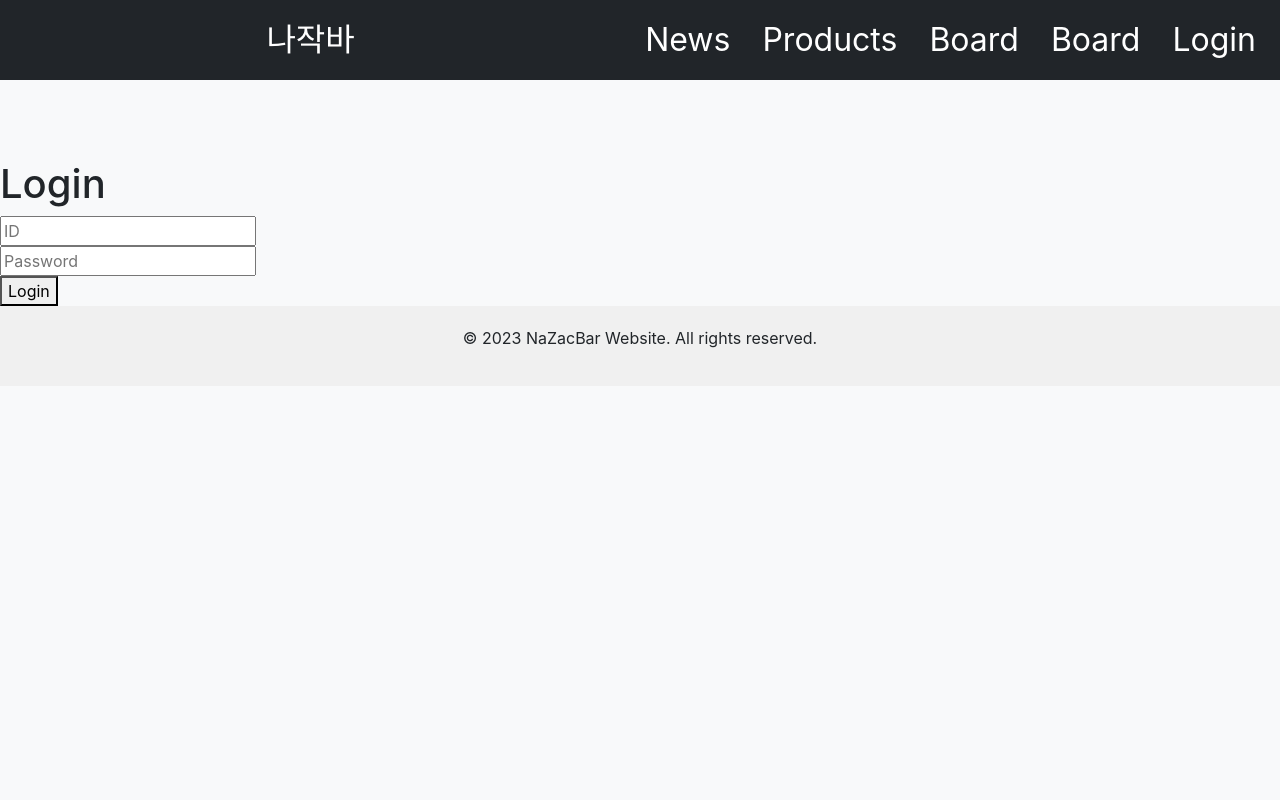
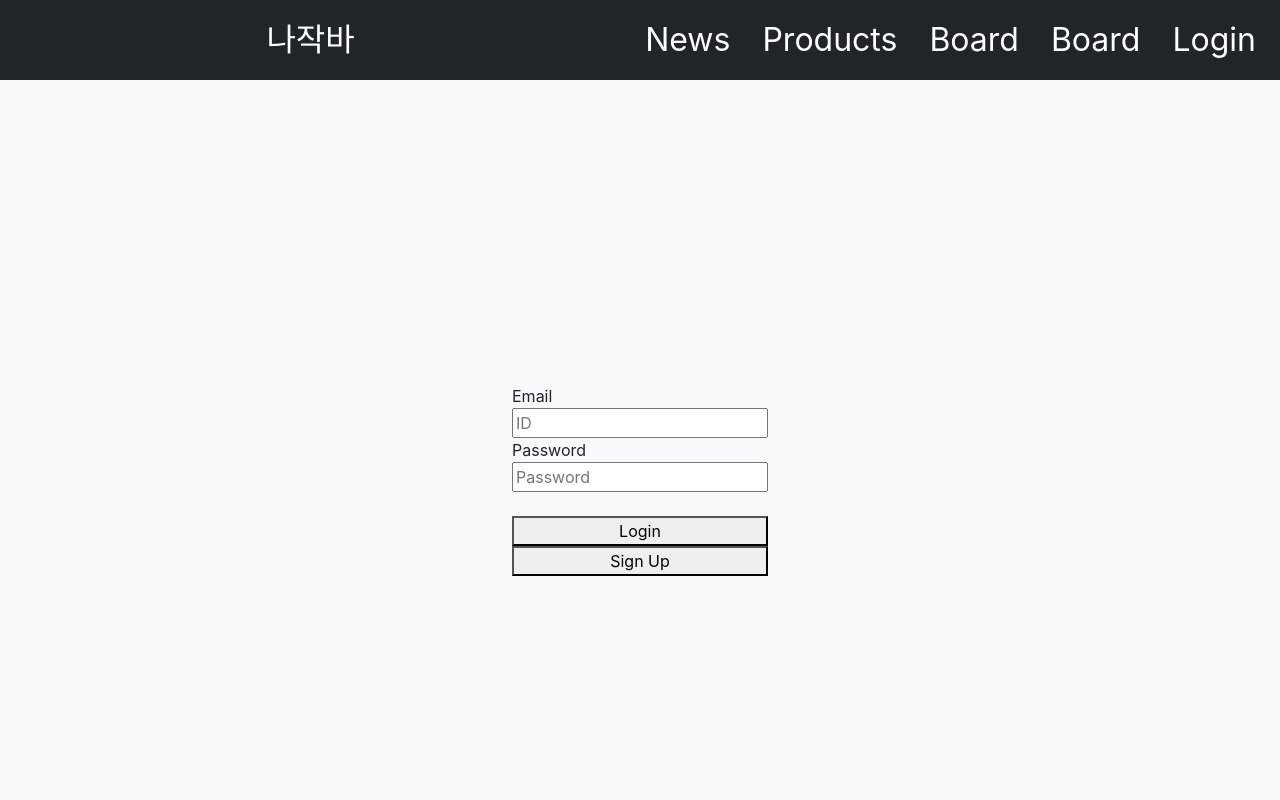
Before and after one commit to DongkwanKim00/NaZacBar, a React (Create React App) app in the folder nazacbar/: page /login in a window 1280 px wide. Shown: the top 800 px of the page. Built offline with nearby package versions, Linux system fonts and the light colour scheme; the HTML template or start-up script is replaced by a standard one; what react-native would draw is missing.

Commit message:
Woo
login, signup

```diff
--- a/nazacbar/package.json
+++ b/nazacbar/package.json
@@ -15,6 +15,7 @@
     "react-native": "^0.71.7",
     "react-native-hyperlink": "^0.0.22",
     "react-native-web": "^0.19.1",
+    "react-redux": "^8.0.5",
     "react-router-dom": "^6.11.0",
     "react-scripts": "5.0.1",
     "styled-components": "^5.3.10",
@@ -46,7 +47,6 @@
     ]
   },
   "options": {
-    "proxy": "https://localhost:8081"
+    "proxy": "https://localhost:8084"
   }
-
 }
--- a/nazacbar/src/App.js
+++ b/nazacbar/src/App.js
@@ -17,7 +17,6 @@ import { useState, useEffect } from "react";
 
 
 //12351
-
 
 function App() {
 
@@ -39,6 +38,10 @@ function App() {
           <Route exact path="/board/detail/:id" element={<BoardDetail />} />
 
           <Route path="login" element={<Login />} />
+
+
+
+
           <Route path="*" element={<NoPage />} />
         </Route>
       </Routes>
--- a/nazacbar/src/components/TopBar.js
+++ b/nazacbar/src/components/TopBar.js
@@ -1,6 +1,9 @@
 import React from "react";
 import { Navbar, Nav, Form, FormControl } from "react-bootstrap";
 import "../index.css";
+
+var log_name="Login"
+var log_href="/login"
 
 const Topbar = () => {
     return (
@@ -15,7 +18,7 @@ const Topbar = () => {
               <Nav.Link href="/boardlist">Board</Nav.Link>
 
               <Nav.Link href="/board">Board</Nav.Link>
-              <Nav.Link href="/login">Login</Nav.Link>
+              <Nav.Link href={log_href}>{log_name}</Nav.Link>
 
             </Nav>
           </Navbar.Collapse>
--- a/nazacbar/src/pages/Login.js
+++ b/nazacbar/src/pages/Login.js
@@ -1,50 +1,62 @@
-import React, { useState, useEffect } from 'react';
+import React, { useState, useEffect, Component } from 'react';
 import axios from 'axios';
-
+import Topbar from '../components/TopBar';
+import SignUp from './SignUp';
 
 const Login = () =>{
-    const [inputId, setInputId] = useState('')
+    const baseUrl = "http://localhost:8084";
+    const [inputMail, setInputMail] = useState('')
     const [inputPw, setInputPw] = useState('')
+    const [user, setUser] = useState([]);
 
-	// input data 의 변화가 있을 때마다 value 값을 변경해서 useState 해준다
-    const handleInputId = (e) => {
-        setInputId(e.target.value)
+    const [showSignUp, setShowSignUp] = useState(false);
+
+    const handleInputMail = (e) => {
+        setInputMail(e.target.value)
     }
 
     const handleInputPw = (e) => {
         setInputPw(e.target.value)
     }
 
-	// login 버튼 클릭 이벤트
-    const onClickLogin = () => {
-        console.log('click login',inputId,inputPw)
+    async function onClickLogin(){
+        axios.get(`${baseUrl}/api/user/${inputMail}`).then((response) => setUser(response.data))
+
+        if(user.password!==inputPw){
+            console.log("NO")
+            alert("find not user information")
+        }else {
+            Topbar.log_name="user : "+user.name
+            console.log(Topbar.log_name)
+            alert("login")
+        }
     }
-    /*
-	// 페이지 렌더링 후 가장 처음 호출되는 함수
-    useEffect(() => {
-        axios.get('/user_inform/login')
-        .then(res => console.log(res))
-        .catch()
-    },
-    // 페이지 호출 후 처음 한번만 호출될 수 있도록 [] 추가
-    [])
-    */
+
+    function onClickSignUp() {
+        setShowSignUp(true);
+    }
+
+    function onCloseSignUp() {
+        setShowSignUp(false);
+    }
+
     return(
-        <form style={{ marginTop: '80px' }}>
-
-        <div>
-            <h1>Login</h1>
-            <div>
-                <input type='text' name='input_id' value={inputId} onChange={handleInputId} placeholder="ID"/>
-            </div>
-            <div>
-                <input type='password' name='input_pw' value={inputPw} onChange={handleInputPw} placeholder="Password"/>
-            </div>
-            <div>
+        <div style={{
+            display: 'flex', justifyContent: 'center', alignItems: 'center',
+            width: '100%', height: '100vh'
+            }}>
+            <form style={{ display: 'flex', flexDirection: 'column'}}
+            >
+                <label>Email</label>
+                <input type='email' value={inputMail} onChange={handleInputMail} placeholder="ID"/>
+                <label>Password</label>
+                <input type='password' value={inputPw} onChange={handleInputPw} placeholder="Password"/>
+                <br />
                 <button type='button' onClick={onClickLogin}>Login</button>
-            </div>
+                <button type='button' onClick={onClickSignUp}>Sign Up</button>
+            </form>
+            {showSignUp && <SignUp onClose={onCloseSignUp} />}
         </div>
-        </form>
     )
 }
 
--- /dev/null
+++ b/nazacbar/src/pages/SignUp.js
@@ -0,0 +1,74 @@
+import React, { useState } from 'react';
+import axios from 'axios';
+
+const SignUp = () => {
+  const [name, setName] = useState('');
+  const [mail, setEmail] = useState('');
+  const [password, setPassword] = useState('');
+  const [age, setAge] = useState('');
+
+  const baseUrl = "http://localhost:8084";
+
+  const handleNameChange = (e) => {
+    setName(e.target.value);
+  };
+
+  const handleEmailChange = (e) => {
+    setEmail(e.target.value);
+  };
+
+  const handlePasswordChange = (e) => {
+    setPassword(e.target.value);
+  };
+
+  const handleAgeChange = (e) => {
+    setAge(e.target.value);
+  };
+
+  const handleSubmit = (e) => {
+    e.preventDefault();
+    console.log(age, mail, name, password)
+    axios.post(`${baseUrl}/api/user`, {
+      age: age,
+      mail: mail,
+      name: name,
+      password: password
+    })
+
+    .then((response) => {
+      console.log(response.data);
+      alert('회원가입이 완료되었습니다.');
+    })
+    .catch((error) => {
+      console.log(error);
+      alert('회원가입에 실패하였습니다.');
+    });
+  };
+
+  return (
+    <div>
+      <h2>회원가입</h2>
+      <form onSubmit={handleSubmit}>
+        <div>
+          <label>이름:</label>
+          <input type="text" value={name} onChange={handleNameChange} required />
+        </div>
+        <div>
+          <label>이메일:</label>
+          <input type="email" value={mail} onChange={handleEmailChange} required />
+        </div>
+        <div>
+          <label>비밀번호:</label>
+          <input type="password" value={password} onChange={handlePasswordChange} required />
+        </div>
+        <div>
+          <label>나이:</label>
+          <input type="number" value={age} onChange={handleAgeChange} required />
+        </div>
+        <button type="submit">회원가입</button>
+      </form>
+    </div>
+  );
+};
+
+export default SignUp;
```
Also changed, not shown: 1 other file (tests, documents, lock files or other folders).
